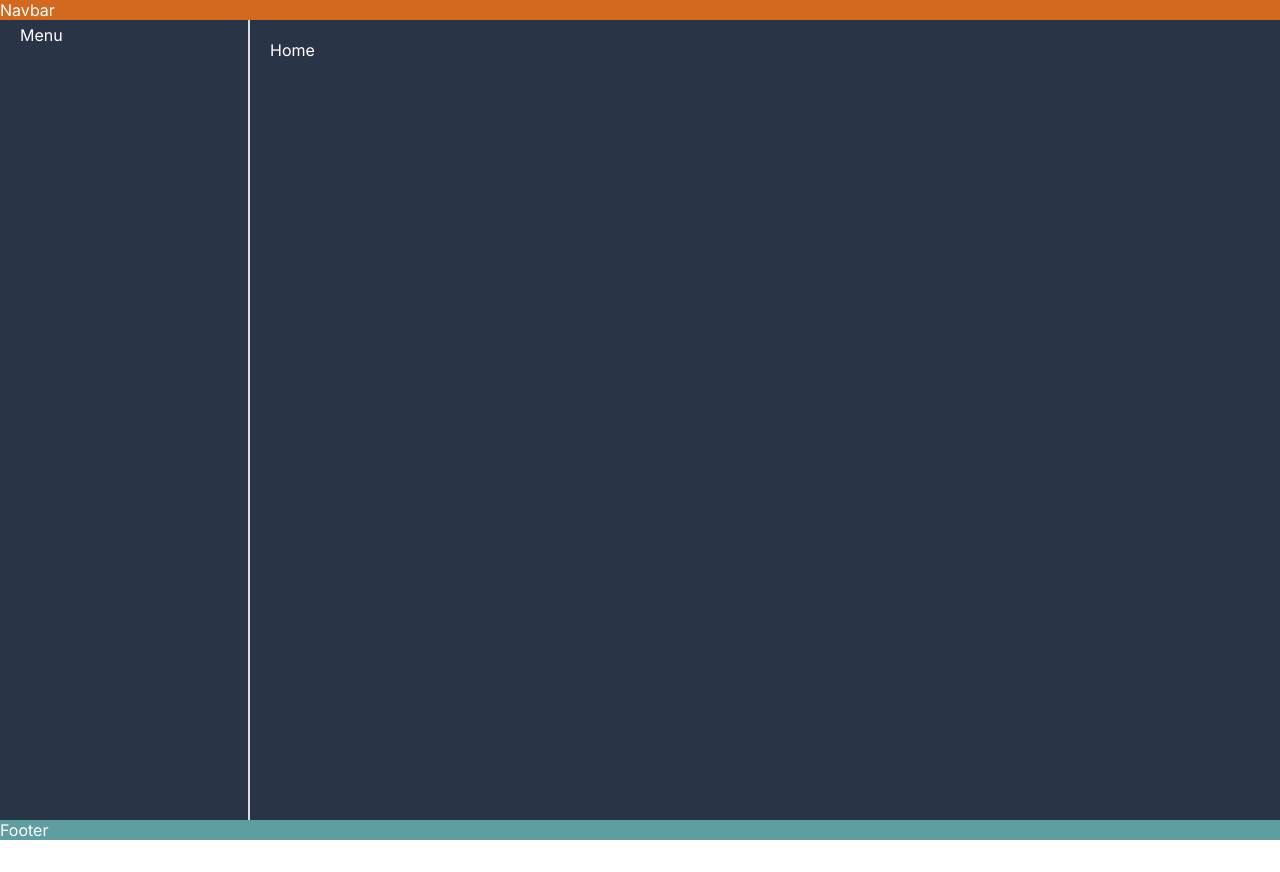
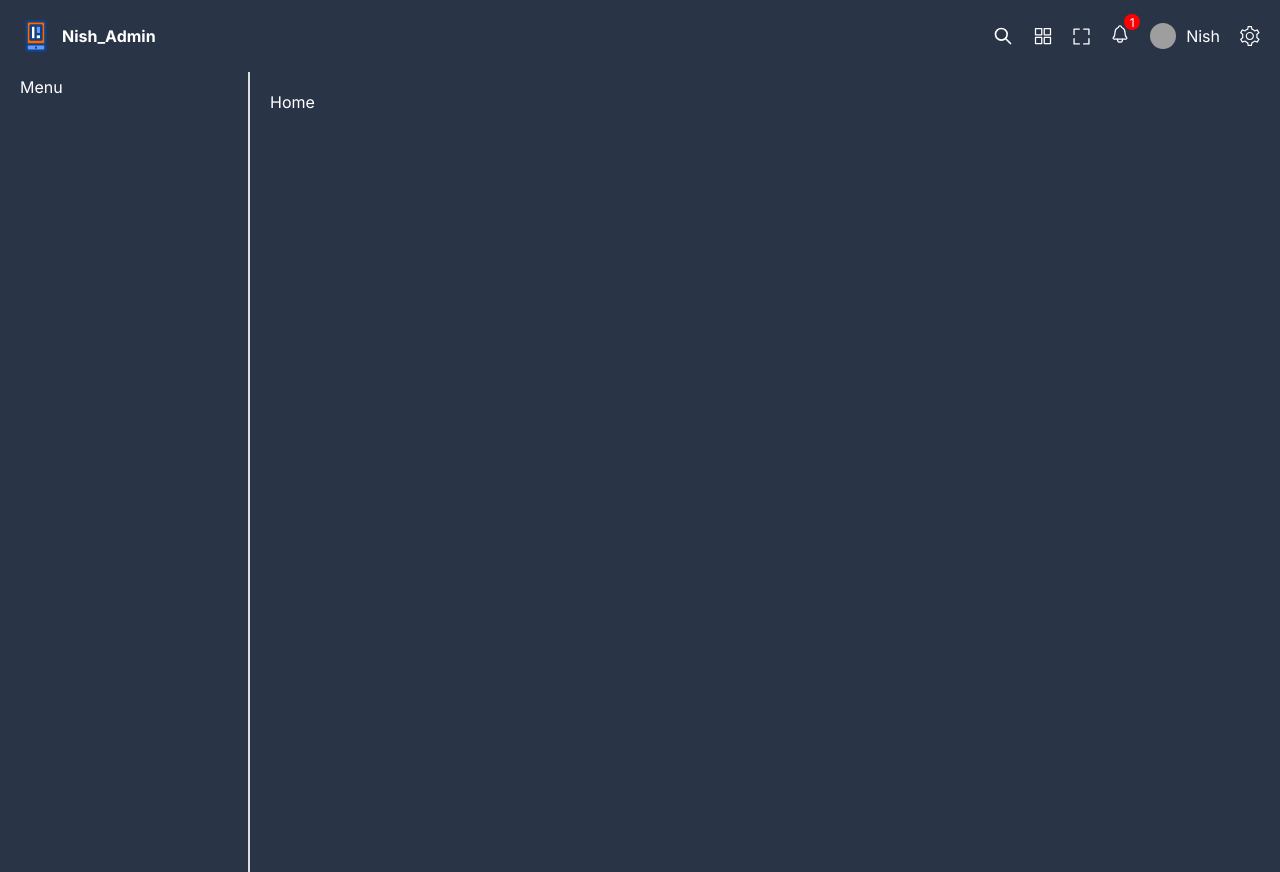
Before and after one commit to yadavNishant2020/react-admin-ui, a React (Vite) app: page / in a window 1280 px wide. Before the commit the page ends 840 px from the top, so only its background shows below. Built offline with nearby package versions, Linux system fonts and the light colour scheme; grey boxes are pictures that could not be loaded.

Commit message:
Navbar Added

```diff
--- a/src/components/footer/Footer.tsx
+++ b/src/components/footer/Footer.tsx
@@ -1,7 +1,10 @@
 import './footer.scss'
 function Footer() {
   return (
-    <div className="footer">Footer</div>
+    <div className="footer">
+      <span>
+        </span><span></span>
+    </div>
   )
 }
 
--- a/src/components/navbar/Navbar.tsx
+++ b/src/components/navbar/Navbar.tsx
@@ -2,7 +2,26 @@
 
 function Navbar() {
   return (
-    <div className="navbar">Navbar</div>
+    <div className="navbar">
+      <div className="logo">
+        <img src="logo.svg" alt="" />
+        Nish_Admin
+      </div>
+      <div className="icons">
+        <img src="/search.svg" alt="" />
+        <img src="/app.svg" alt="" />
+        <img src="/expand.svg" alt="" />
+        <div className="notification">
+          <img src="/notifications.svg" alt="" />
+          <span>1</span>
+        </div>
+        <div className="user">
+          <img src="https://avatars.githubusercontent.com/u/75436573?v=4" alt="" />
+          <span>Nish</span>
+        </div>
+        <img src="/setting.svg" alt="" />
+      </div>
+    </div>
   )
 }
 
--- a/src/components/navbar/navbar.scss
+++ b/src/components/navbar/navbar.scss
@@ -1,3 +1,54 @@
-.navbar{
-    background-color: chocolate;
+.navbar {
+    width: 100%;
+    padding: 20px;
+    display: flex;
+    align-items: center;
+    justify-content: space-between;
+
+    .logo {
+        display: flex;
+        align-items: center;
+        font-weight: bold;
+        gap: 10px;
+
+    }
+
+    .icons {
+        display: flex;
+        align-items: center;
+        gap: 20px;
+
+        .notification {
+            position: relative;
+
+            span {
+                background-color: red;
+                color: white;
+                width: 16px;
+                height: 16px;
+                border-radius: 50%;
+                position: absolute;
+                top: -10px;
+                right: -10px;
+                display: flex;
+                justify-content: center;
+                align-items: center;
+                font-size: 12px;
+            }
+        }
+
+        .user {
+            display: flex;
+            align-items: center;
+            gap: 10px;
+            background: transparent;
+
+            img {
+                width: 26px;
+                height: 26px;
+                border-radius: 50%;
+                object-fit: cover;
+            }
+        }
+    }
 }
--- a/src/styles/global.scss
+++ b/src/styles/global.scss
@@ -29,5 +29,6 @@
 }
 .contentContainer{
   flex: 1;
+  width: 100%;
   padding: 20px;
 }
```
